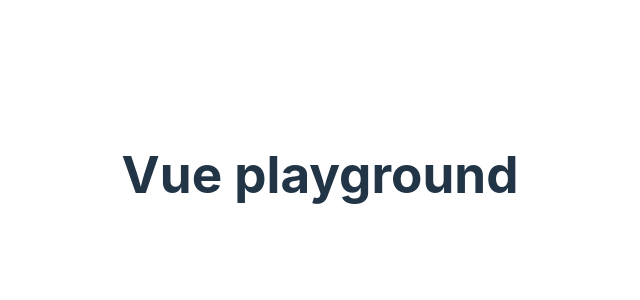
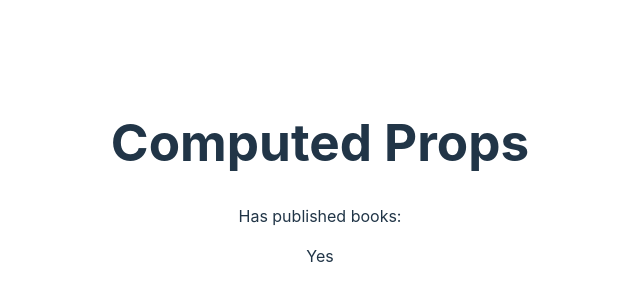
Before and after one commit to Supreme-Zungula/vue-3-playground, a Vue app: page / in a window 1280 px wide. Shown: the part 226-526 px from the top of the page, without its empty margins (320-960 px from the left). Built offline with nearby package versions, Linux system fonts and the light colour scheme.

Commit message:
Computed props

```diff
--- a/src/App.vue
+++ b/src/App.vue
@@ -1,9 +1,11 @@
 <script setup>
+import ComputedProps from './components/ComputedProps.vue';
 </script>
 
 <template>
   <div>
-    <h1>Vue playground</h1>
+    <h1>Computed Props</h1>
+    <ComputedProps />
   </div>
 </template>
 
--- /dev/null
+++ b/src/components/ComputedProps.vue
@@ -0,0 +1,35 @@
+<template>
+  <div>
+    <p>Has published books:</p>
+  <span>{{ publishedBookMessage }}</span>
+
+  </div>
+</template>
+<script>
+import { reactive, computed } from 'vue'
+export default {
+  setup(props) {
+    const author = reactive({
+      name: 'John Doe',
+      books: [
+        'Vue 2 - Advanced Guide',
+        'Vue 3 - Basic Guide',
+        'Vue 4 - The Mystery'
+      ]
+    })
+
+    const publishedBookMessage = computed(() => {
+      return author.books.length > 0 ? 'Yes' : 'No'
+    })
+
+
+    return {
+      author,
+      publishedBookMessage
+    }
+  }
+}
+</script>
+<style lang="">
+
+</style>
```
